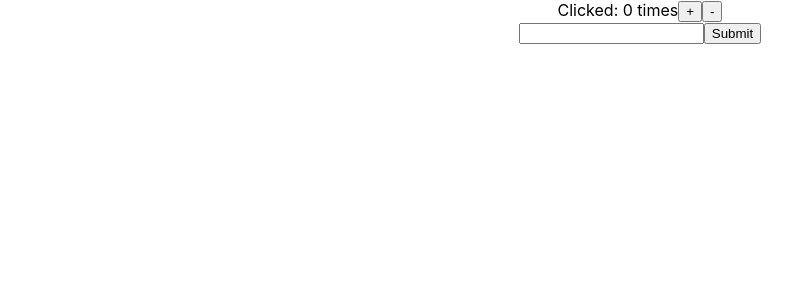
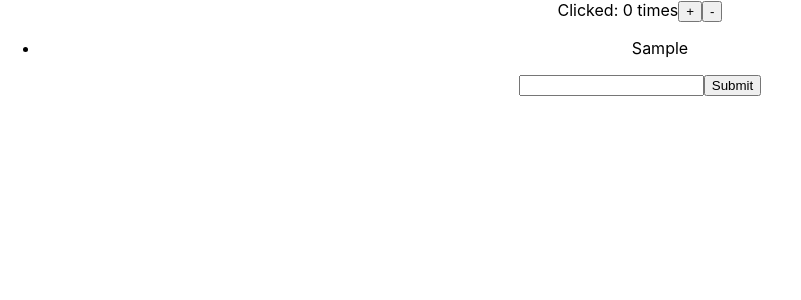
Before and after one commit to seungminkim12/react-redux-app, a React (Create React App) app: page / in a window 1280 px wide. Both pictures are taken after typing "Sample" into the empty fields and a click on the input 732 px from the left and 33 px from the top of the page. Shown: the top 300 px of the page, without its empty margins (0-801 px from the left). Built offline with nearby package versions, Linux system fonts and the light colour scheme.

Commit message:
useDispatch, useSelector Hooks

```diff
--- a/src/App.tsx
+++ b/src/App.tsx
@@ -1,5 +1,7 @@
 import React, { useState } from "react";
+import { useDispatch, useSelector } from "react-redux";
 import "./App.css";
+import { RootState } from "./reducers";
 
 type OwnProps = {
   // value: number | string;
@@ -12,6 +14,9 @@
 };
 
 function App(props: OwnProps) {
+  const dispatch = useDispatch();
+  const counter = useSelector((state: RootState) => state.counter);
+  const todos: string[] = useSelector((state: RootState) => state.todos);
   const [todoValue, setTodoValue] = useState("");
   const handleChange = (e: React.ChangeEvent<HTMLInputElement>) => {
     setTodoValue(e.target.value);
@@ -19,13 +24,19 @@
   const addTodo = (e: React.FormEvent<HTMLFormElement>) => {
     //새로고침 방지
     e.preventDefault();
+    dispatch({ type: "ADD_TODO", text: todoValue });
     setTodoValue("");
   };
   return (
     <div className="App">
-      Clicked: {props.value.counter} times
+      Clicked: {counter} times
       <button onClick={props.onIncrement}>+</button>
       <button onClick={props.onDecrement}>-</button>
+      <ul>
+        {todos.map((todo, index) => (
+          <li key={index}>{todo}</li>
+        ))}
+      </ul>
       <form onSubmit={addTodo}>
         <input type="text" value={todoValue} onChange={handleChange} />
         <input type="submit" />
--- a/src/index.tsx
+++ b/src/index.tsx
@@ -11,11 +11,6 @@
 );
 
 const store = createStore(rootReducer);
-
-store.dispatch({
-  type: "ADD_TODO",
-  text: "USER_REDUX",
-});
 
 console.log("store.getState", store.getState());
 const render = () =>
--- a/src/reducers/index.tsx
+++ b/src/reducers/index.tsx
@@ -13,3 +13,5 @@
 });
 
 export default rootReducer;
+
+export type RootState = ReturnType<typeof rootReducer>;
```
